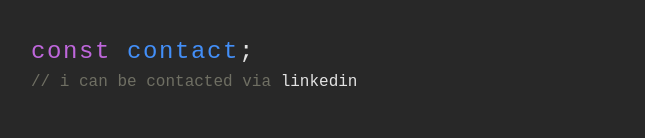
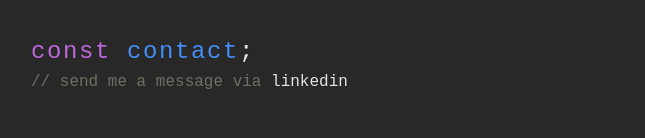
Before and after one commit to betsymao/portfolio-bm, a React (Vite) app: page / in a window 1280 px wide. Shown: the part 814-952 px from the top of the page, without its empty margins (313-958 px from the left). Built offline with nearby package versions, Linux system fonts and the light colour scheme.

Commit message:
updated contact component

```diff
--- a/src/components/sections/Contact.jsx
+++ b/src/components/sections/Contact.jsx
@@ -6,7 +6,7 @@
         <h2><span className="declaration">const</span> <span className="variable">contact</span>;</h2>
 
         <div className="comment">
-          <p>// i can be contacted via <a href="https://www.linkedin.com/in/maobetsy" className="comment__link">linkedin</a></p>
+          <p>// send me a message via <a href="https://www.linkedin.com/in/maobetsy" className="comment__link">linkedin</a></p>
         </div>
 
       </section>
```
